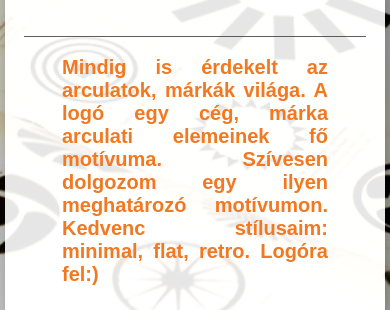
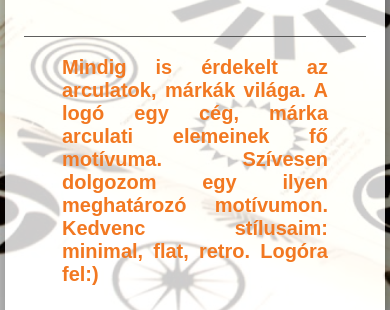
Before and after one commit to ProfAG/card, a plain HTML site: page index.html in a window 390 px wide. Shown: the part 342-652 px from the top of the page. Drawn offline with nearby package versions, Linux system fonts and the light colour scheme.

Commit message:
mobile optimization

```diff
--- a/index.html
+++ b/index.html
@@ -1,6 +1,7 @@
 <!DOCTYPE html>
 <html lang="hu">
 	<head>
+      <link rel="stylesheet" href="https://cdnjs.cloudflare.com/ajax/libs/meyer-reset/2.0/reset.css">
       <script src="https://code.jquery.com/jquery.min.js"></script>
 <link href="https://maxcdn.bootstrapcdn.com/bootstrap/3.3.6/css/bootstrap.min.css" rel="stylesheet" type="text/css" />
 <script src="https://maxcdn.bootstrapcdn.com/bootstrap/3.3.6/js/bootstrap.min.js"></script>
--- a/main.css
+++ b/main.css
@@ -23,6 +23,11 @@ article, aside, details, figcaption, figure,
 footer, header, hgroup, menu, nav, section {
 	display: block;
 }
+
+*{
+	box-sizing: border-box;
+}
+
 body {
 	line-height: 1;
 }
@@ -98,9 +103,11 @@ li {
   padding: 5% 10%;
 }
 .profile-card {
-  background-color: hsla(0, 0%, 100%, .9);
-  border-radius: 80px;
-  box-shadow: hsla(0, 0%, 0%, .8) 10px 10px 80px;
+	width: 480px;
+	max-width: calc(100vw - 10px);
+  background-color: hsla(0, 0%, 100%, .8);
+  border-radius:50px;
+  box-shadow: hsla(0, 0%, 0%, .9) 10px 10px 80px;
 }
 .content {
   border-top: 1px solid hsla(0, 0%, 30%, .9);
```
